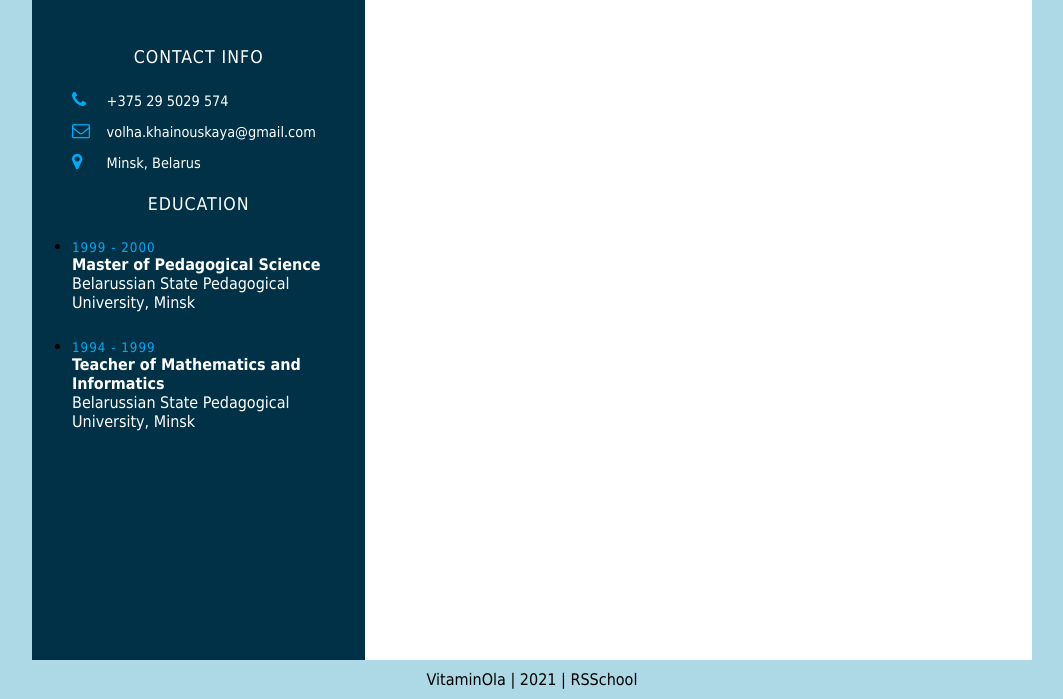
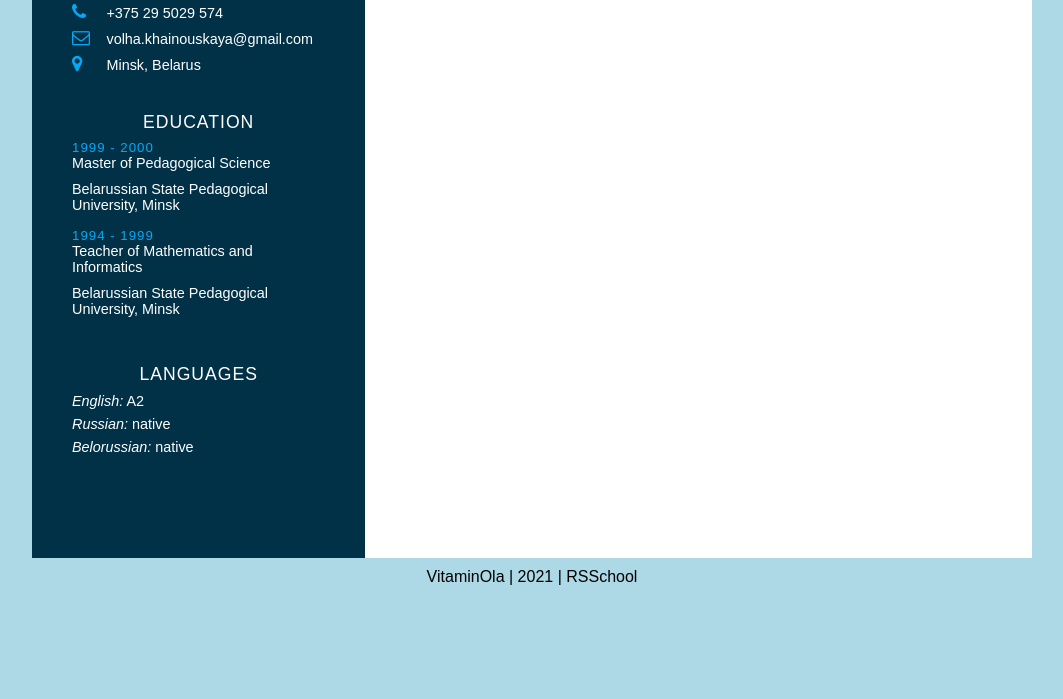
Before and after one commit to VitaminOla/rsschool-cv, a plain HTML site: page index.html in a window 1280 px wide. Shown: the part 398-1097 px from the top of the page, without its empty margins (108-1171 px from the left). After the commit the page ends 994 px from the top, so only its background shows below. Drawn offline with Linux system fonts and the light colour scheme.

Commit message:
feat: add Languages

```diff
--- a/index.html
+++ b/index.html
@@ -53,7 +53,7 @@
             </li>
           </ul>
         </section>
-        <section class="education">
+        <section class="contactInfo education">
           <h2 class="title">Education</h2>
           <ul>
             <li>
@@ -68,6 +68,20 @@
             </li>
           </ul>
         </section>
+        <section class="contactInfo language">
+          <h2 class="title">Languages</h2>
+          <ul>
+            <li>
+              <span class="text"><em>English:</em> A2</span>
+            </li>
+            <li>
+              <span class="text"><em>Russian:</em> native</span>
+            </li>
+            <li>
+              <span class="text"><em> Belorussian:</em> native</span>
+            </li>
+          </ul>
+        </section>
       </div>
       <div class="right_Side"></div>
     </main>
--- a/style.css
+++ b/style.css
@@ -2,7 +2,7 @@
   padding: 0;
   margin: 0;
   box-sizing: border-box;
-  font-family: Tahoma, sans-serif;
+  font-family: Arial, sans-serif;
 }
 body {
   background: #add8e6;
@@ -23,11 +23,15 @@ nav {
   color: #ffffff;
   font-weight: 300;
 }
+section {
+  margin: 0;
+  padding: 0;
+}
 .container {
   position: relative;
   width: 100%;
   max-width: 1000px;
-  min-height: 1000px;
+  min-height: 900px;
   background: #ffffff;
   margin: 10px;
   display: grid;
@@ -37,7 +41,7 @@ nav {
 .container .left_Side {
   position: relative;
   background: #003147;
-  padding: 40px;
+  padding: 20px;
 }
 .profileText {
   position: relative;
@@ -49,8 +53,8 @@ nav {
 }
 .profileText .imgBox {
   position: relative;
-  width: 200px;
-  height: 200px;
+  width: 180px;
+  height: 180px;
   border-radius: 50%;
   overflow: hidden;
 }
@@ -67,7 +71,7 @@ h2 {
   font-size: 1.3em;
   font-weight: 600;
   color: #ffffff;
-  margin-top: 20px;
+  margin-top: 10px;
   text-transform: uppercase;
   text-align: center;
   line-height: 1.4em;
@@ -78,7 +82,7 @@ h2 {
   margin: 0;
 }
 .contactInfo {
-  padding-top: 30px;
+  padding: 20px 20px 0px 20px;
 }
 .title {
   color: #ffffff;
@@ -86,7 +90,6 @@ h2 {
   font-size: 1.1em;
   font-weight: 300;
   letter-spacing: 1px;
-  margin-bottom: 20px;
 }
 .contactInfo ul {
   position: relative;
@@ -94,7 +97,7 @@ h2 {
 .contactInfo ul li {
   position: relative;
   list-style: none;
-  margin: 10px 0;
+  margin: 5px 0;
   cursor: pointer;
 }
 .contactInfo ul li .icon {
@@ -109,21 +112,17 @@ h2 {
   font-size: 0.9em;
 }
 
-.education li {
-  margin-bottom: 25px;
-}
-.education h5 {
+.contactInfo.education h5 {
   color: #03a9f4;
   font-weight: 300;
   letter-spacing: 1px;
 }
-.education h4:nth-child(2) {
-  color: #ffffff;
-  font-weight: 600;
-}
-.education h4 {
+
+.contactInfo.education h4 {
   color: #ffffff;
   font-weight: 100;
+  font-size: 0.9em;
+  padding-bottom: 10px;
 }
 
 .container .right_Side {
```
